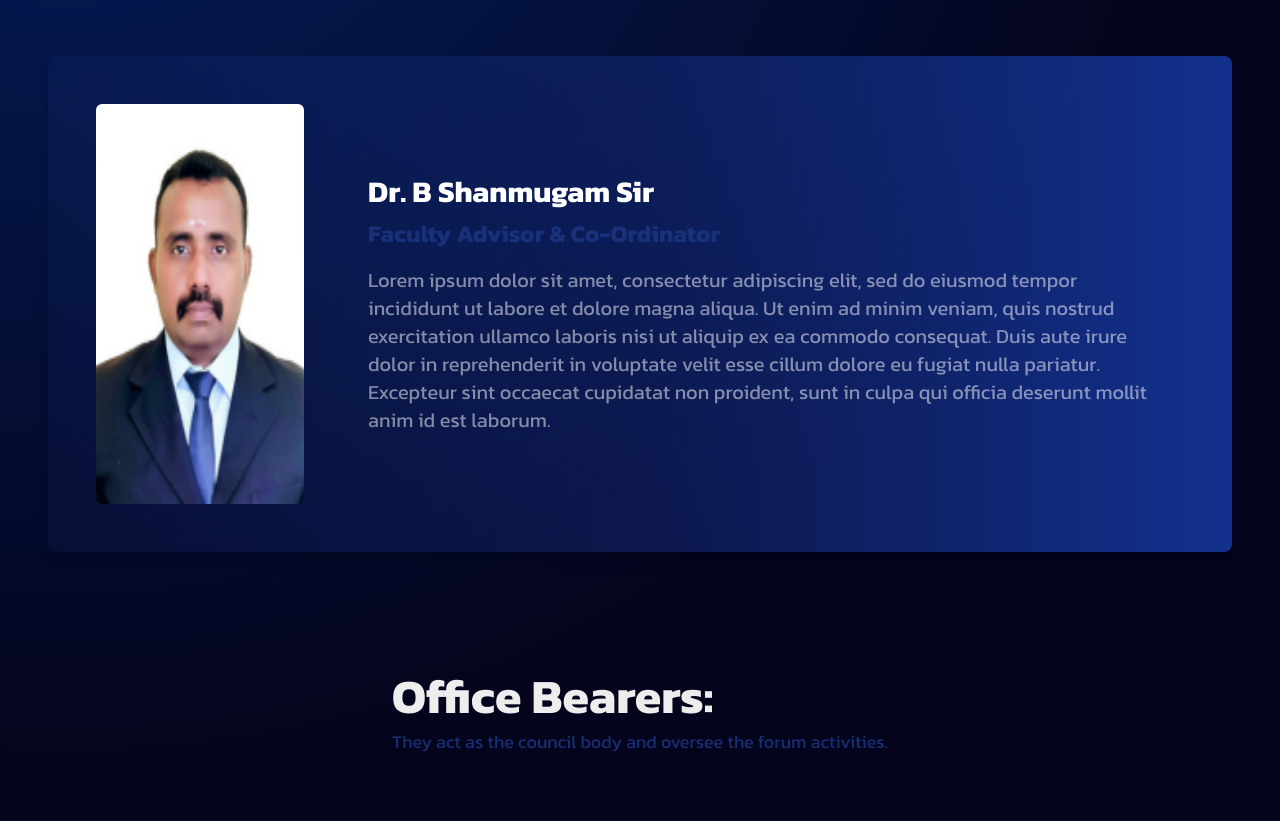
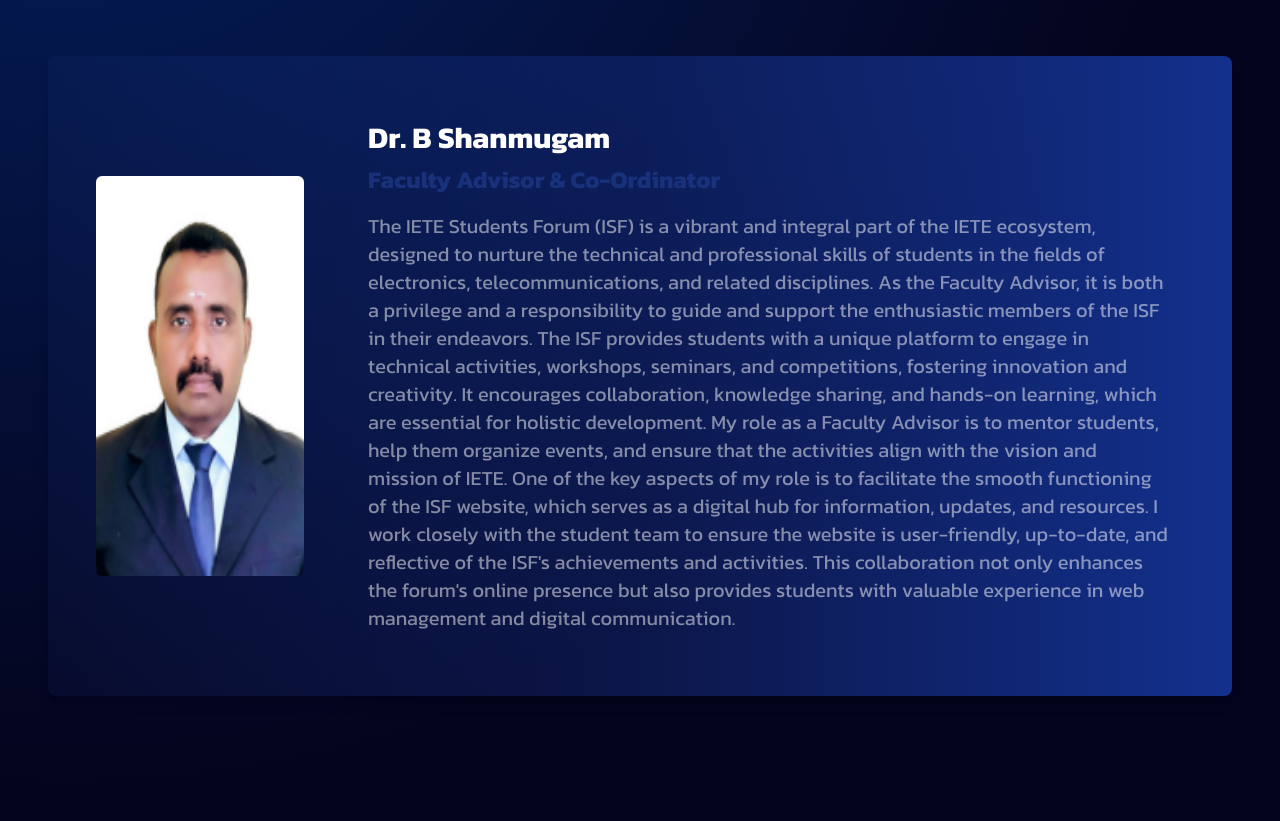
Before and after one commit to JOYBOYash/ISF_SET_DSU_WEBPAGE, a Next.js app: page /main-members in a window 1280 px wide. Shown: the part 620-1441 px from the top of the page. Built offline with nearby package versions, Linux system fonts and the light colour scheme; no server answers; the database is empty; a web font is replaced by a local one.

Commit message:
added shanmugam sir's qoute

```diff
--- a/app/main-members/page.jsx
+++ b/app/main-members/page.jsx
@@ -33,7 +33,7 @@
         <div className="flex flex-col gap-2 text-left p-2 sm:p-4">
         <ScrollAnimation inAnimation="slideInUp" outAnimation="slideOutDown" delay={0.2}>
           <h1 className="text-2xl sm:text-3xl font-bold text-white">
-            Dr. B Shanmugam Sir
+            Dr. B Shanmugam
           </h1>
           </ScrollAnimation>
           <ScrollAnimation inAnimation="slideInUp" outAnimation="slideOutDown" delay={0.4}>
@@ -43,13 +43,9 @@
           </ScrollAnimation>
           <ScrollAnimation inAnimation="slideInUp" outAnimation="slideOutDown" delay={0.6}>
           <p className="text-sm sm:text-xl text-white/50 w-full sm:w-[800px] mt-2">
-            Lorem ipsum dolor sit amet, consectetur adipiscing elit, sed do
-            eiusmod tempor incididunt ut labore et dolore magna aliqua. Ut enim
-            ad minim veniam, quis nostrud exercitation ullamco laboris nisi ut
-            aliquip ex ea commodo consequat. Duis aute irure dolor in
-            reprehenderit in voluptate velit esse cillum dolore eu fugiat nulla
-            pariatur. Excepteur sint occaecat cupidatat non proident, sunt in
-            culpa qui officia deserunt mollit anim id est laborum.
+           The IETE Students Forum (ISF) is a vibrant and integral part of the IETE ecosystem, designed to nurture the technical and professional skills of students in the fields of electronics, telecommunications, and related disciplines. As the Faculty Advisor, it is both a privilege and a responsibility to guide and support the enthusiastic members of the ISF in their endeavors.
+The ISF provides students with a unique platform to engage in technical activities, workshops, seminars, and competitions, fostering innovation and creativity. It encourages collaboration, knowledge sharing, and hands-on learning, which are essential for holistic development. My role as a Faculty Advisor is to mentor students, help them organize events, and ensure that the activities align with the vision and mission of IETE.
+One of the key aspects of my role is to facilitate the smooth functioning of the ISF website, which serves as a digital hub for information, updates, and resources. I work closely with the student team to ensure the website is user-friendly, up-to-date, and reflective of the ISF's achievements and activities. This collaboration not only enhances the forum's online presence but also provides students with valuable experience in web management and digital communication.
           </p>
           </ScrollAnimation>
         </div>
```
